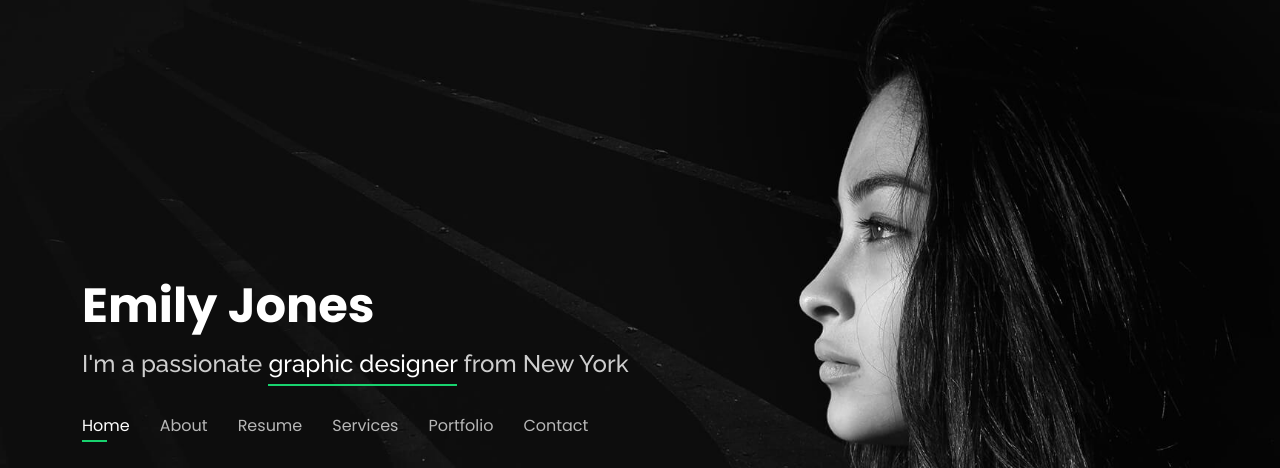
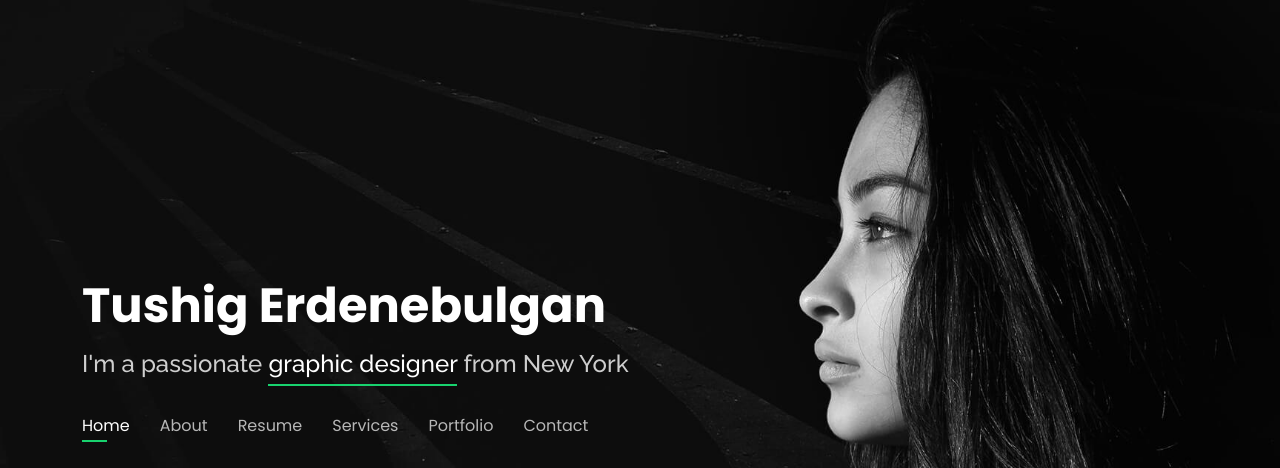
Before and after one commit to Tushig3531/website, a plain HTML site: page index.html in a window 1280 px wide. Shown: the top 468 px of the page. Drawn offline with nearby package versions, Linux system fonts and the light colour scheme.

Commit message:
Changed my name

```diff
--- a/index.html
+++ b/index.html
@@ -5,7 +5,7 @@
   <meta charset="utf-8">
   <meta content="width=device-width, initial-scale=1.0" name="viewport">
 
-  <title>Personal Bootstrap Template</title>
+  <title>My Website</title>
   <meta content="" name="description">
   <meta content="" name="keywords">
 
@@ -41,7 +41,7 @@
   <header id="header">
     <div class="container">
 
-      <h1><a href="index.html">Emily Jones</a></h1>
+      <h1><a href="index.html">Tushig Erdenebulgan</a></h1>
       <!-- Uncomment below if you prefer to use an image logo -->
       <!-- <a href="index.html" class="mr-auto"><img src="assets/img/logo.png" alt="" class="img-fluid"></a> -->
       <h2>I'm a passionate <span>graphic designer</span> from New York</h2>
```
